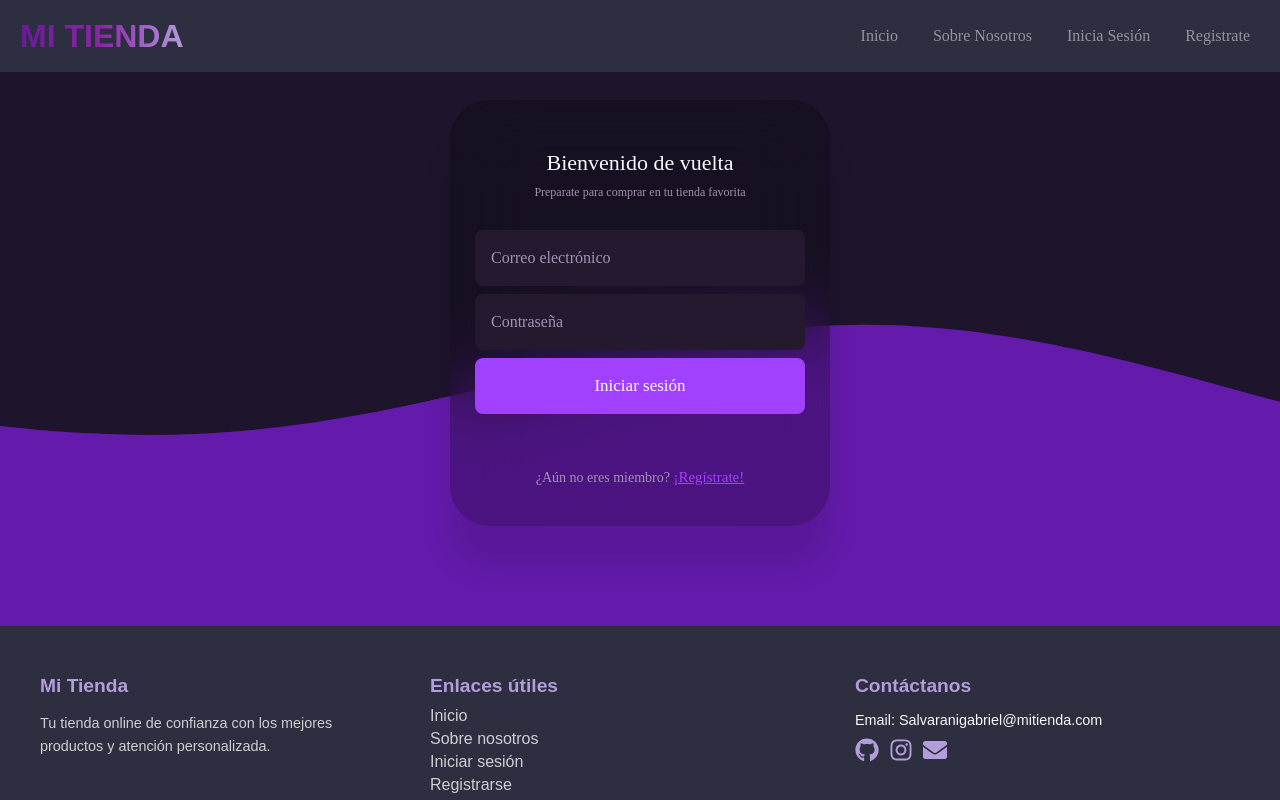
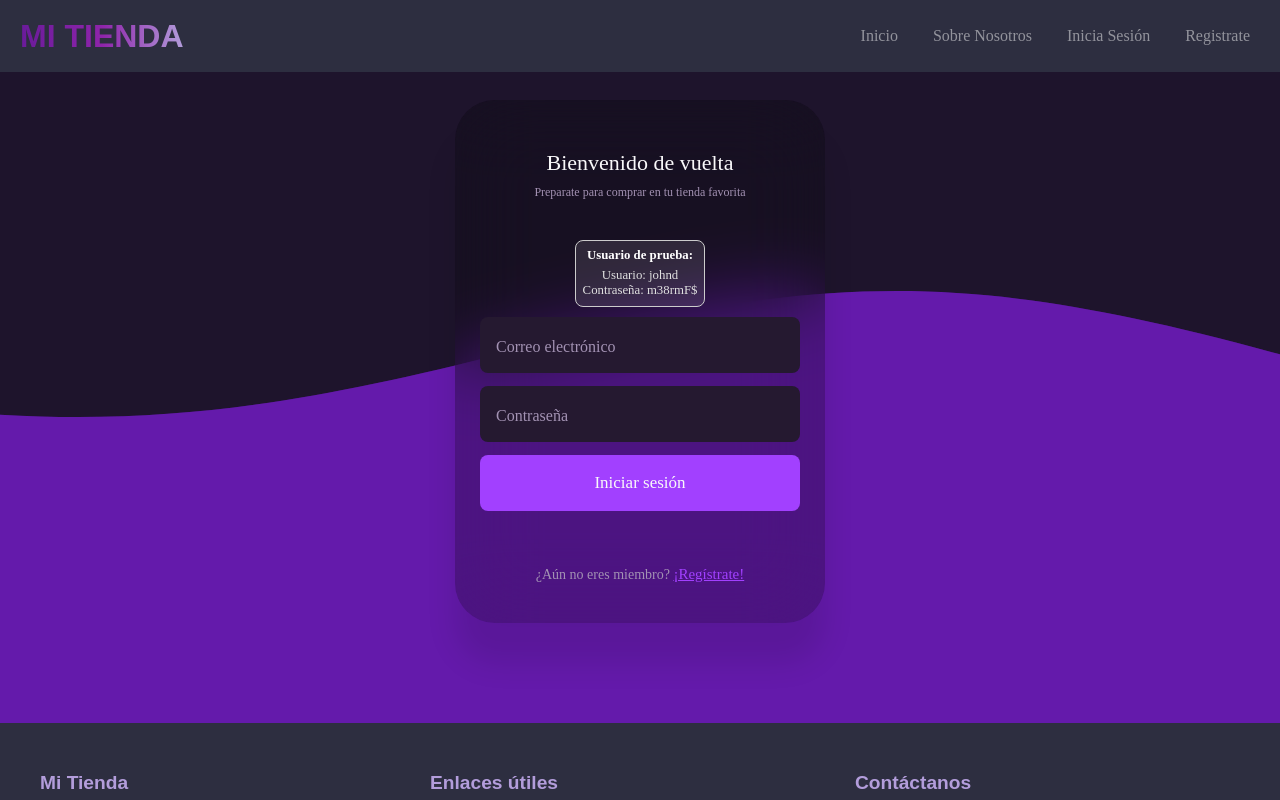
Before and after one commit to Gabriel-Salvarani/Proyecto_Final_Frontend, a React (Vite) app in the folder proyecto-final-frontend/: page /login in a window 1280 px wide. Shown: the top 800 px of the page. Built offline with nearby package versions, Linux system fonts and the light colour scheme.

Commit message:
add: estilos al register

```diff
--- a/proyecto-final-frontend/src/pages/Login.jsx
+++ b/proyecto-final-frontend/src/pages/Login.jsx
@@ -90,6 +90,11 @@ const Login = () => {
         <div className="login">
           <h2>Bienvenido de vuelta</h2>
           <h3>Preparate para comprar en tu tienda favorita</h3>
+          <div className="login-user">
+            <h4>Usuario de prueba:</h4>
+            <p>Usuario: johnd</p>
+            <p>Contraseña: m38rmF$</p>
+          </div>
           <form className="form" onSubmit={handleLogin}>
             <div className="textbox">
               <input
--- a/proyecto-final-frontend/src/pages/Register.jsx
+++ b/proyecto-final-frontend/src/pages/Register.jsx
@@ -1,6 +1,7 @@
 import { useState } from "react"
-// Se eliminó la importación de Layout, ya que no se pudo resolver la ruta.
+import { useNavigate, Link } from "react-router-dom";
 import { Layout } from "../components/Layout"
+import "../styles/pages/register.css"
 
 const Register = () => {
   const [username, setUsername] = useState("")
@@ -36,7 +37,7 @@ const Register = () => {
 
   return (
     <Layout>
-            <div className="background-svg-container">
+      <div className="background-svg-container">
         <svg
           version="1.1"
           xmlns="http://www.w3.org/2000/svg"
@@ -99,7 +100,7 @@ const Register = () => {
       </div>
       <div className="register-conteiner">
         <div className="register">
-          <h2>Hola, bienvenido</h2>
+          <h2>Hola, Bienvenido!</h2>
           <form className="form" onSubmit={handleSubmit}>
             <div className="textbox">
               <input
--- a/proyecto-final-frontend/src/styles/pages/login.css
+++ b/proyecto-final-frontend/src/styles/pages/login.css
@@ -5,7 +5,8 @@ body {
   color: #f9f8fa; /* Color de texto global */
   margin: 0;
   padding: 0;
-  min-height: 100vh; /* Asegura que el body ocupe al menos el 100% del viewport */
+  min-height: 100vh;
+
 }
 
 * {
@@ -61,7 +62,7 @@ body {
   border-radius: 40px;
   padding: 50px 25px 40px;
   margin: 0 auto;
-  width: 380px;
+  width: 370px;
   display: flex;
   flex-direction: column;
   align-items: center;
@@ -69,10 +70,6 @@ body {
   text-align: center;
 }
 
-.login img {
-  width: 74px;
-  margin: 0 0 20px;
-}
 
 .login :is(h2, h3) {
   font-weight: 500;
@@ -87,6 +84,49 @@ body {
   color: var(--color-muted);
   font-size: 12px;
   margin: 5px 5px 30px;
+}
+.login-user {
+  /* Reduce el espacio interno */
+  padding: 7px;
+
+  /* Reduce el espacio externo */
+  margin: 10px auto;
+
+  /* Ocupa solo el ancho necesario para el contenido */
+  width: fit-content;
+
+  /* Centra el div horizontalmente dentro de su contenedor */
+  margin-left: auto;
+  margin-right: auto;
+
+  /* Ajusta el tamaño de la fuente para que el texto sea más pequeño */
+  font-size: 0.8rem;
+  border: 1px solid #ccc;
+  /* Añade bordes redondeados para que se vea mejor */
+  border-radius: 8px;
+  /* Ocupa solo el espacio necesario para su contenido */
+  width: fit-content;
+  /* Centra el texto */
+  text-align: center;
+  /* Usa un color de fondo para que se destaque del fondo principal */
+  background-color: rgba(255, 255, 255, 0.1);
+  /* Asegúrate de que el contenedor de los párrafos tampoco tenga mucho margen */
+}
+
+.login-user p {
+  /* Elimina el margen por defecto de los párrafos */
+  margin: 0;
+  /* Espacia un poco los textos si es necesario */
+  line-height: 1.2;
+  color: #e0e0e0;
+}
+
+.login-user h4 {
+  /* Elimina el margen por defecto del h4 */
+  margin: 0;
+  /* Espacia un poco el título del texto */
+  margin-bottom: 5px;
+  color: #ffffff;
 }
 
 .login form {
--- a/proyecto-final-frontend/src/styles/pages/register.css
+++ b/proyecto-final-frontend/src/styles/pages/register.css
@@ -0,0 +1,196 @@
+/* Asegúrate de que tu body base solo tenga el color de fondo */
+body {
+  background: #1e142c; /* Color de fondo general de la aplicación */
+  font-family: "Euclid Circular A", "Poppins"; /* Fuentes globales */
+  color: #f9f8fa; /* Color de texto global */
+  margin: 0;
+  padding: 0;
+  min-height: 100vh;
+
+}
+
+* {
+  box-sizing: border-box;
+}
+
+:root {
+  --color-primary: #a240ff;
+  --color-muted: #a392b3;
+}
+
+/*
+   Contenedor principal para centrar el login.
+   Ahora usa posicionamiento absoluto para superponerse sin afectar el flujo del documento,
+   permitiendo que el header y otros componentes se comporten normalmente.
+*/
+.register-container {
+  margin: 60px auto;
+  padding: 20px;
+}
+
+.background-svg-container {
+  position: fixed; /* Fija el elemento en relación con la ventana del navegador. */
+  top: 0;
+  left: 0;
+  width: 100vw;  /* Ocupa el 100% del ancho del viewport. */
+  height: 100vh; /* Ocupa el 100% de la altura del viewport. */
+  z-index: -1; /* Envía al fondo, detrás de todos los demás contenidos. */
+  overflow: hidden; /* Oculta cualquier desbordamiento del SVG. */
+  background-color: #1e142c; /* Asegura un color de fondo si el SVG no cubre todo. */
+}
+
+.background-svg-container svg {
+  position: absolute; /* Permite posicionar el SVG dentro de su contenedor (el background-svg-container) */
+  top: 70%; /* Ajusta la posición vertical del origen de las ondas */
+  left: 50%;
+  translate: -50% 0; /* Centra horizontalmente */
+  width: 150vw; /* Ancho para las ondas */
+  height: 80vh; /* Altura de las ondas */
+  transform: scaleY(3) scaleX(2.25); /* Escala las ondas */
+  transform-origin: bottom;
+  box-sizing: border-box;
+  display: block;
+  pointer-events: none;
+}
+
+.register {
+  position: relative;
+  z-index: 1;
+  background: rgb(6 5 7 / 25%);
+  backdrop-filter: blur(38px);
+  box-shadow: 0 40px 30px rgb(0 0 0 / 10%);
+  border-radius: 40px;
+  padding: 50px 25px 40px;
+  margin: 80px auto;
+  width: 370px;
+  display: flex;
+  flex-direction: column;
+  align-items: center;
+  justify-content: center;
+  text-align: center;
+}
+
+.register :is(h2) {
+  font-weight: 500;
+}
+
+.register h2 {
+  font-size: 22px;
+  margin: 0 0 8px;
+  margin-bottom: 25px;
+}
+
+.register form {
+  display: grid;
+  gap: 8px;
+  width: 100%;
+  margin: 0 0 25px;
+}
+
+.register :is(input, button) {
+  height: 56px;
+  font-family: inherit;
+  font-size: 16px;
+  padding: 0 12px;
+  border: 0;
+  border-radius: 8px;
+}
+
+.register .textbox {
+  position: relative;
+}
+
+label,
+input {
+  transition: 0.3s;
+}
+
+.textbox label {
+  position: absolute;
+  top: 50%;
+  left: 16px;
+  translate: 0 -50%;
+  transform-origin: 0 50%;
+  pointer-events: none;
+  color: var(--color-muted);
+}
+
+.textbox input {
+  width: 100%;
+  padding-top: 10px;
+  margin-bottom: 5px;
+  background: #251930;
+  outline: none;
+  color: inherit;
+  box-shadow: 0 0 0 2px transparent;
+}
+
+.textbox input:focus {
+  box-shadow: 0 0 0 2px var(--color-primary);
+}
+
+.textbox input:is(:focus, :not(:invalid)) ~ label {
+  scale: 0.725;
+  translate: 0 -100%;
+}
+
+.register button {
+  position: relative;
+  color: #f9f9f9;
+  font-size: 17px;
+  background: var(--color-primary);
+  cursor: pointer;
+  display: flex;
+  align-items: center; /* Centra los elementos verticalmente */
+  justify-content: center; /* Centra los elementos horizontalmente (por ahora) */
+  overflow: hidden;
+}
+
+.register button::after {
+  content: "arrow_forward"; /* El icono */
+  font-family: "Material Symbols Outlined"; /* Asegura la fuente del icono */
+  font-size: 22px;
+  opacity: 0;
+  transition: transform 0.3s ease, opacity 0.3s ease; /* Transiciones suaves */
+
+  /* 🔥 CLAVE PARA LA POSICIÓN INICIAL DE LA FLECHA: */
+  position: absolute; /* Posicionamiento absoluto relativo al botón */
+  left: 55%; /* Inicialmente centrado con el texto */
+  top: 50%;
+  transform: translateX(10px) translateY(-50%); /* Ajuste inicial para ocultarla un poco a la derecha */
+  white-space: nowrap; /* Evita que el icono se rompa */
+}
+
+.register button:hover p {
+  transform: translateX(-10px); /* Mueve el texto a la izquierda al hacer hover */
+}
+
+.register button:hover::after {
+  opacity: 1; /* Hace visible la flecha */
+  transform: translateX(25px) translateY(-50%); /* Mueve la flecha a la derecha para que aparezca */
+}
+
+
+.register :is(button span, button p) {
+  transition: 0.3s;
+}
+
+
+.register button:hover p {
+  translate: -10px 0;
+}
+
+.register button:hover span {
+  opacity: 1;
+}
+
+.register a {
+  font-size: 15px;
+  color: var(--color-primary);
+}
+
+.register > p {
+  margin: 30px 0 0;
+  font-size: 14px;
+  color: var(--color-muted);
+}
```
